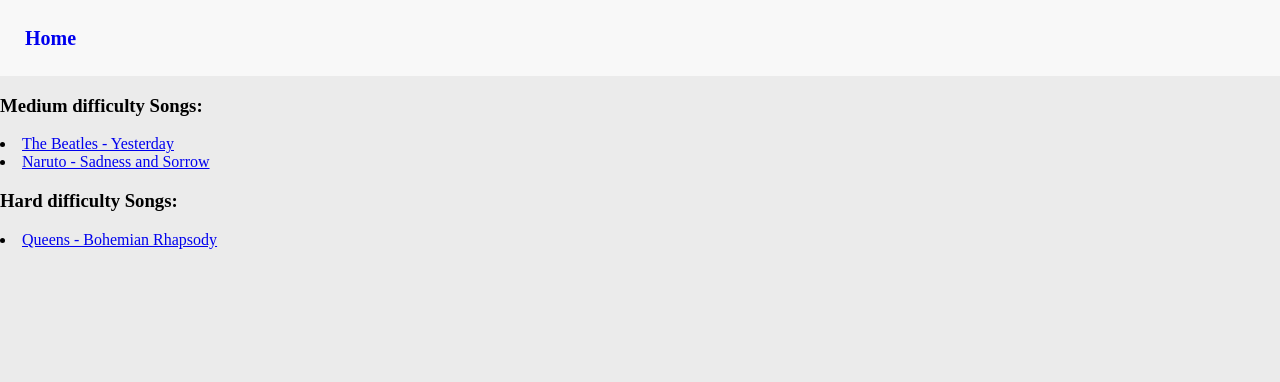
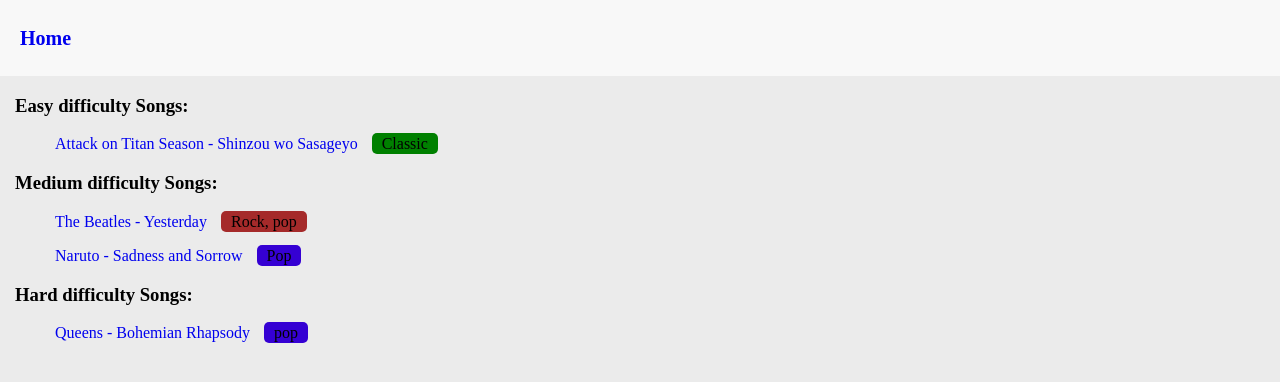
Before and after one commit to lucasstd/TCC, a Flask app: page / in a window 1280 px wide; the page is wider, and only the part inside the window is pictured. Shown: the top 382 px of that part. Run offline with Flask 2, Linux system fonts and the light colour scheme.

Commit message:
feat: ADD music and style to index.html

```diff
--- a/web/songs.json
+++ b/web/songs.json
@@ -1,19 +1,25 @@
 {
     "easy_songs": {
-
+        "4": {
+            "name": "Attack on Titan Season - Shinzou wo Sasageyo",
+            "style": "Classic",
+            "href": "https://www.youtube.com/embed/hd2zbxGrf2s?start=10",
+            "background_color": "bgcolor-green"
+        }
     },
 
     "medium_songs": {
         "3": {
             "name": "The Beatles - Yesterday",
-            "style": "rock, pop",
-            "href": "https://www.youtube.com/embed/i9bxl7SZFLY"
+            "style": "Rock, pop",
+            "href": "https://www.youtube.com/embed/i9bxl7SZFLY",
+            "background_color": "bgcolor-red"
         },
-
         "2": {
             "name": "Naruto - Sadness and Sorrow",
-            "style": "pop",
-            "href": "https://www.youtube.com/embed/veW6SBcUeSU"
+            "style": "Pop",
+            "href": "https://www.youtube.com/embed/veW6SBcUeSU",
+            "background_color": "bgcolor-blue"
         }
     },
 
@@ -21,7 +27,8 @@
         "1": {
             "name": "Queens - Bohemian Rhapsody",
             "style": "pop",
-            "href": "https://www.youtube.com/embed/gHKcUAMU2Lg"
+            "href": "https://www.youtube.com/embed/gHKcUAMU2Lg",
+            "background_color": "bgcolor-blue"
         }
     }
 }
--- a/web/static/css/styles.css
+++ b/web/static/css/styles.css
@@ -1,11 +1,21 @@
+:root {
+    --red-bg-color: brown;
+    --blue-bg-color: #3500D3;
+    --green-bg-color: green;
+  }
+
 body {
     margin: 0;
     background: #ebebeb;
 }
 
+a {
+    text-decoration: none;
+}
+
 .navbar {
     width: 100%;
-    padding: 10px 25px;
+    padding: 10px 0;
     background-color: #f8f8f8;
     align-items: center;
     border-color: #e7e7e7;
@@ -17,10 +27,34 @@
 .navbar a {
     font-size: 20px;
     font-weight: 600;
-    text-decoration: none;
+    margin-left: 20px;
+}
+
+.container {
+    padding: 0 15px;
 }
 
 .centralize {
     display: flex;
     justify-content: center;
 }
+
+.bgcolor-blue {
+    background-color: var(--blue-bg-color);
+}
+
+.bgcolor-red {
+    background-color: var(--red-bg-color);
+}
+
+.bgcolor-green {
+    background-color: var(--green-bg-color);
+}
+
+/* HOME */
+
+.music-style {
+    border-radius: 5px;
+    padding: 2px 10px;
+    margin-left: 10px;
+}
--- a/web/templates/index.html
+++ b/web/templates/index.html
@@ -7,9 +7,10 @@
                 <h3>Easy difficulty Songs:</h3>
                 <div class="slideshow songlist">
                     {% for id, song_values in all_songs["easy_songs"].items() %}
-                        <li>
+                        <ol>
                             <a href="/song/{{ id }}">{{ song_values['name'] }}</a>
-                        </li>
+                            <span class="music-style {{ song_values['background_color'] }}">{{ song_values['style'] }}</span>
+                        </ol>
                     {% endfor %}
                 </div>
             {% endif %}
@@ -18,9 +19,10 @@
                 <h3>Medium difficulty Songs:</h3>
                 <div class="slideshow songlist">
                     {% for id, song_values in all_songs["medium_songs"].items() %}
-                        <li>
+                        <ol>
                             <a href="/song/{{ id }}">{{ song_values['name'] }}</a>
-                        </li>
+                            <span class="music-style {{ song_values['background_color'] }}">{{ song_values['style'] }}</span>
+                        </ol>
                     {% endfor %}
                 </div>
             {% endif %}
@@ -29,11 +31,12 @@
                 <h3>Hard difficulty Songs:</h3>
                 <div class="slideshow songlist">
                     {% for id, song_values in all_songs["hard_songs"].items() %}
-                        <li>
+                        <ol>
                             <a href="/song/{{ id }}">{{ song_values['name'] }}</a>
-                        </li>
+                            <span class="music-style {{ song_values['background_color'] }}">{{ song_values['style'] }}</span>
+                        </ol>
                     {% endfor %}
-                </div>
+                </ol>
             {% endif %}
         </div>
     </main>
```
Also changed, not shown: WIP/play_sounds.py (deleted, +0 -8 lines), web/static/components/songlist.html (added, +12 -0 lines).
